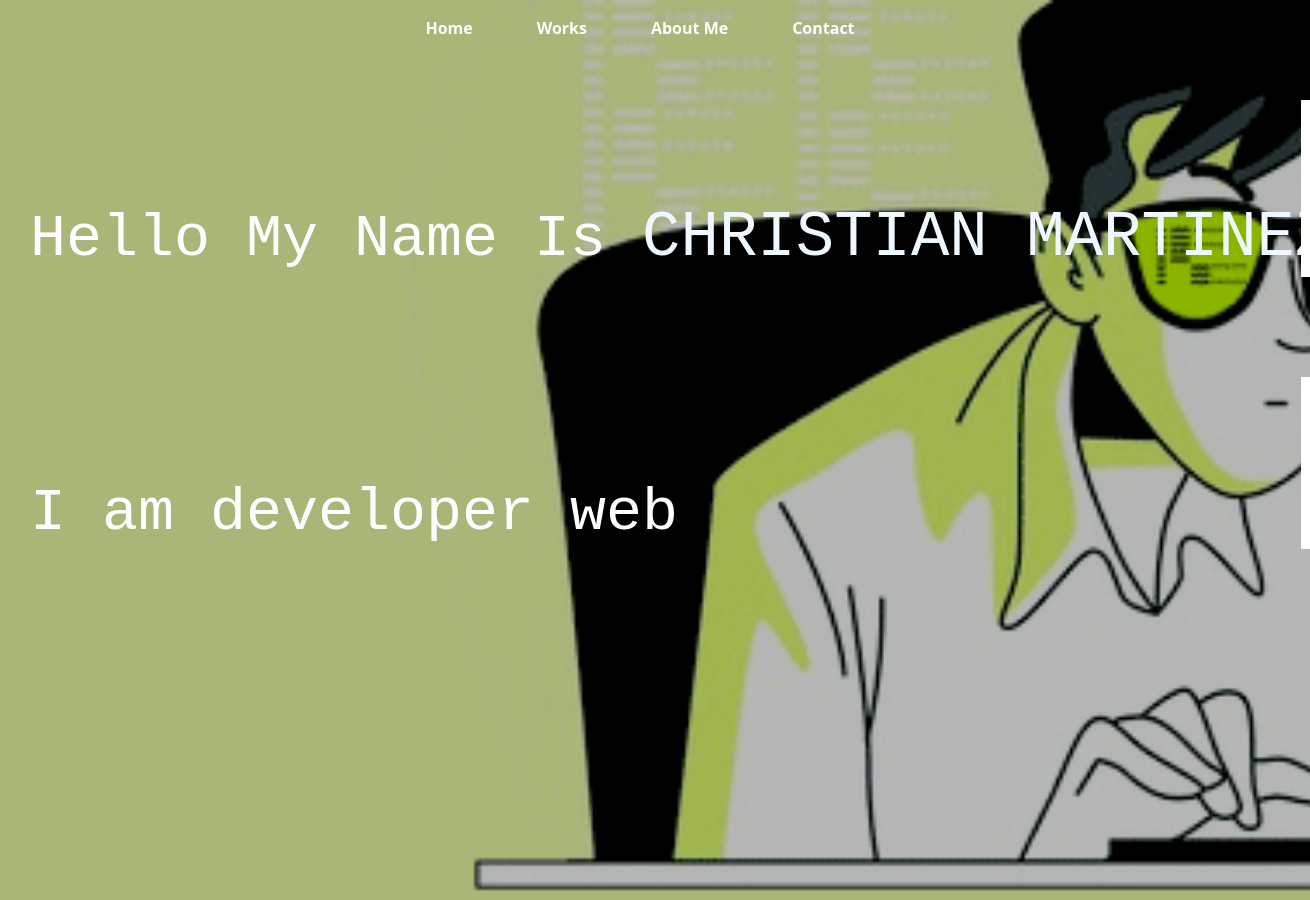
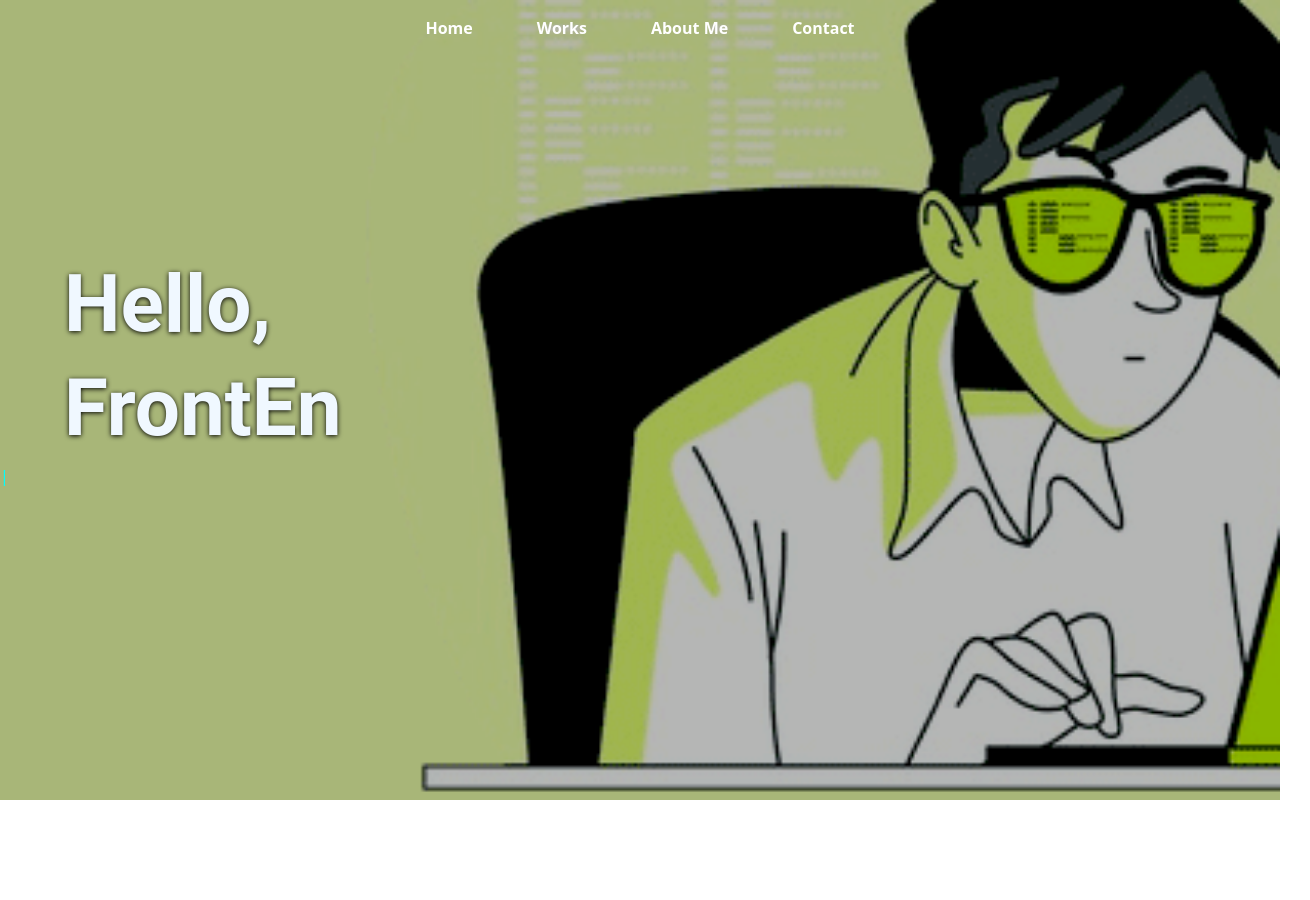
Before and after one commit to Xhan88/web-site-martinez, a React (Vite) app: page / in a window 1280 px wide. Shown: the whole page, 1310 px wide, since content can reach past the window. After the commit the page ends 800 px from the top, so only its background shows below. Built offline with nearby package versions, Linux system fonts and the light colour scheme.

Commit message:
23-ago-2024

```diff
--- a/package.json
+++ b/package.json
@@ -18,7 +18,8 @@
     "firebase": "^9.15.0",
     "react": "^18.2.0",
     "react-dom": "^18.2.0",
-    "react-router-dom": "^6.8.1"
+    "react-router-dom": "^6.8.1",
+    "typed.js": "^2.1.0"
   },
   "devDependencies": {
     "@types/react": "^18.0.26",
--- a/src/App.css
+++ b/src/App.css
@@ -3,27 +3,6 @@
   font-family: monospace;
 }
 
-.greething, .greething-presentation {
-  font-size: 60px;
-  padding-top: 100px;
-  margin-top: 100px;
-  margin-left: 30px;
-  overflow: hidden;
-  white-space: nowrap;
-  border-right: 0.15em solid #ffffff;
-  animation: typing 2s steps(28) 1 normal both, blink 0.75s step-end infinite;
-}
-
-.name {
-  color: aliceblue;
-  font-size: 4rem;
-}
-
-/* Animación de máquina de escribir */
-@keyframes typing {
-  from { width: 0; }
-  to { width: 100%; }
-}
 
 @keyframes blink {
   50% { border-color: transparent; }
@@ -35,6 +14,20 @@ body {
   height: 100vh;
   width: 100vw;
   overflow: hidden; /* Evita el scroll */
+}
+
+.greething {
+  display: flex;
+  flex-direction: column;
+  padding-top: 20%;
+  color: aliceblue;
+}
+.greething h1 {
+  font-size: 5rem;
+  font-family: Roboto, Helvetica, Arial, sans-serif;
+  text-shadow: 0 1px 5px #000;
+  padding-left: 4rem;
+  font-weight: bold;
 }
 
 @media (max-width: 414px) {
--- a/src/App.jsx
+++ b/src/App.jsx
@@ -1,13 +1,36 @@
-import React from 'react'
+
 import './App.css'
+import React, { useEffect, useRef } from 'react';
+import Typed from 'typed.js';
 
 const App = () => {
+  // Usamos useRef para referenciar el elemento DOM que Typed.js va a modificar
+  const typedElement = useRef(null);
+
+  useEffect(() => {
+    // Configuración de Typed.js
+    const options = {
+      strings: ["I'm Christian Martinez", "FrontEnd Developer web"],
+      typeSpeed: 30,
+      backSpeed: 50,
+      loop: true,
+    };
+
+    // Inicializar Typed.js en el elemento referenciado
+    const typed = new Typed(typedElement.current, options);
+
+    // Limpiar el efecto al desmontar el componente para evitar fugas de memoria
+    return () => {
+      typed.destroy();
+    };
+  }, []); // El array vacío asegura que este efecto solo se ejecute una vez al montar el componente
+
   return (
-    <div className='presentation'>
-      <h1 className='greething'>Hello My Name Is <span className='name'>CHRISTIAN MARTINEZ</span> </h1>
-      <h2 className='greething-presentation'>I am developer web </h2>
+    <div className='greething'>
+      <h1>Hello,</h1>
+      <h1 ref={typedElement}></h1>
     </div>
-  )
-}
+  );
+};
 
 export default App;
--- a/src/components/Contact/Contact.css
+++ b/src/components/Contact/Contact.css
@@ -14,8 +14,8 @@
 .contact-list {
   display: flex;
   flex-direction: column;
-  align-items: center; /* Centra los elementos de la lista horizontalmente */
-  justify-content: center; /* Centra los elementos de la lista verticalmente si es necesario */
+  align-items: center;
+  justify-content: center;
   color: rgb(224, 224, 224);
   list-style: none;
   line-height: 3rem;
@@ -35,70 +35,3 @@
   margin: 2rem;
   gap: 3rem;
 }
-
-/* .contact-title{
-  color: darkturquoise;
-  padding-top: 70px;
-  padding-bottom: -10rem;
-  padding-left: 40%;
-}
-.contact-list li{
-  margin: 20px;
-  color: rgb(224, 224, 224);
-  list-style: none;
-  display: flex;
-  padding-right: 80px;
-  flex-direction: column;
-  align-items: center;
-  font-size: 15px;
-  font-family: 'Courier New', Courier, monospace;
-}
-.contact-list {
-  margin-top: 10rem;
-}
-.followMe {
- color: darkturquoise;
-}
-
-.social-network {
-  color: aliceblue;
-  display: flex;
-  margin-left: 32.5rem;
-}
-.social-network li{
-  margin: 20px;
-  list-style: none;
-  cursor: pointer;
-}
-.social-network li:hover{
-  color: darkturquoise;
-  font-size: 20px;
-}
-
-@media (max-width:  414px)   {
-    .Contact{
-      display: flex;
-      flex-direction: column;
-      align-items: center;
-    }
-    .contact-title{
-      margin-left: -130px;
-    }
-    .contact-list{
-      margin-top: 20px;
-      margin-left: 50px;
-      display: flex;
-      flex-direction: column;
-      align-items: center;
-    }
-    .followMe{
-      display: flex;
-      flex-direction: column;
-      align-items: center;
-      margin-left: -30rem;
-    }
-    .social-network{
-      display: flex;
-      margin-left: -15px;
-    }
-} */
```
Also changed, not shown: 1 other file (tests, documents, lock files or other folders).
